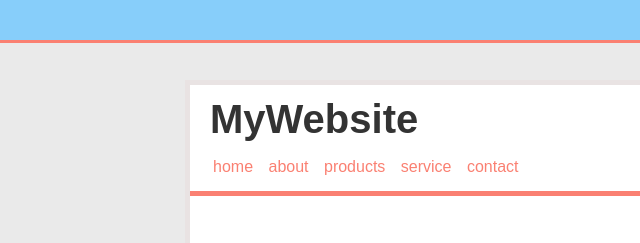
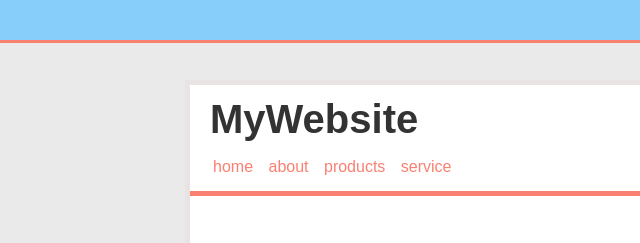
Before and after one commit to bookvivo123/SMKCoding2024, a plain HTML site: page index.html in a window 1280 px wide. Shown: the top 243 px of the page, 0-640 px from the left. Drawn offline with Linux system fonts and the light colour scheme.

Commit message:
menghapus list contact

```diff
--- a/index.html
+++ b/index.html
@@ -18,7 +18,6 @@
           <li><a href="#">about</a></li>
           <li><a href="#">products</a></li>
           <li><a href="#">service</a></li>
-          <li><a href="#">contact</a></li>
         </ul>
       </div>
       <div class="hero"></div>
```
